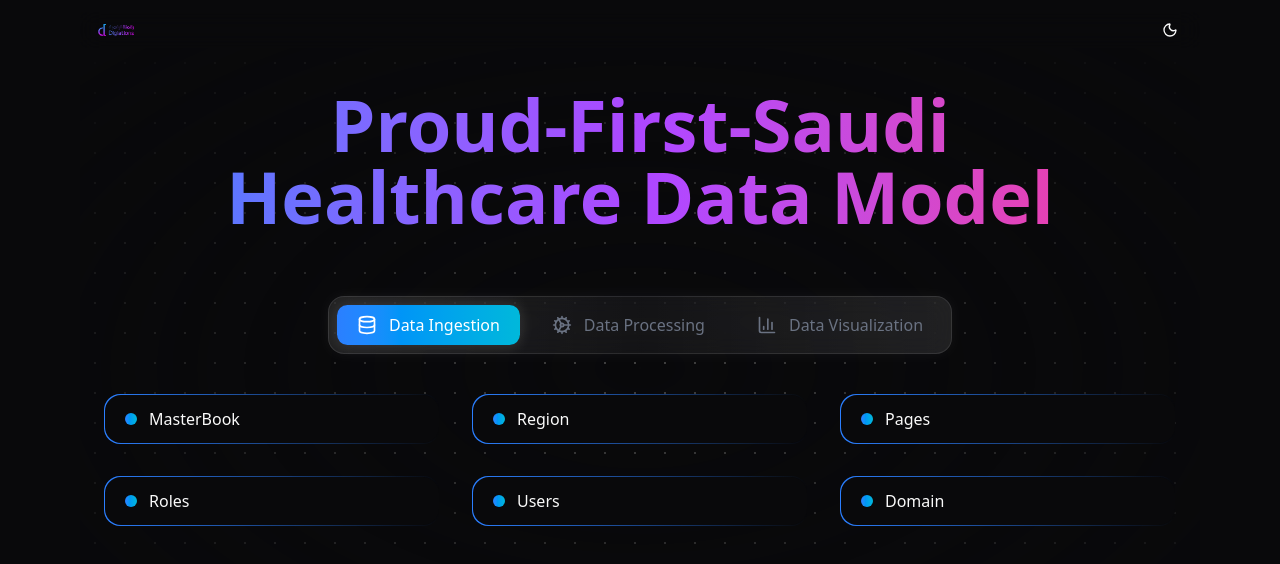
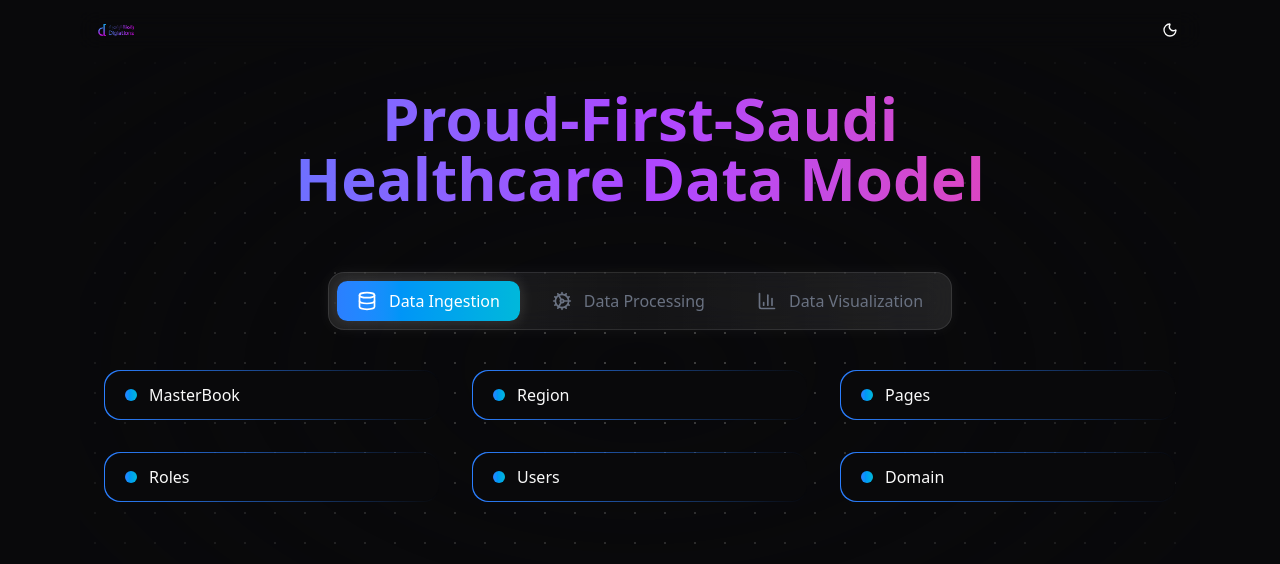
Before and after one commit to omarmohammed271/Wisys, a React (Vite) app in the folder dashboard/: page /Clinical in a window 1280 px wide. Shown: the top 564 px of the page. Built offline with nearby package versions, Linux system fonts and the light colour scheme.

Commit message:
Make titles smaller

```diff
--- a/dashboard/src/pages/Clinical.tsx
+++ b/dashboard/src/pages/Clinical.tsx
@@ -120,10 +120,10 @@ export default function Clinical() {
           transition={{ duration: 0.8 }}
         >
           <h1
-            className="text-3xl sm:text-5xl lg:text-7xl font-extrabold bg-clip-text text-transparent bg-gradient-to-r from-blue-500 via-purple-500 to-pink-500"
+            className="text-3xl sm:text-5xl lg:text-6xl font-extrabold bg-clip-text text-transparent bg-gradient-to-r from-blue-500 via-purple-500 to-pink-500"
             style={{ fontFamily: "system-ui, -apple-system, sans-serif" }}
           >
-            Proud-First-Saudi Healthcare Data Model
+            Proud-First-Saudi <br/> Healthcare Data Model
           </h1>
         </motion.div>
 
--- a/dashboard/src/pages/NonClinical.tsx
+++ b/dashboard/src/pages/NonClinical.tsx
@@ -63,10 +63,10 @@ export default function NonClinical() {
           transition={{ duration: 0.8 }}
         >
           <h1
-            className="text-3xl sm:text-5xl lg:text-7xl md:h-40 font-extrabold bg-clip-text text-transparent text-wrap bg-gradient-to-r from-blue-500 via-purple-500 to-pink-500"
+            className="text-3xl sm:text-5xl lg:text-6xl md:h-33 font-extrabold bg-clip-text text-transparent text-wrap bg-gradient-to-r from-blue-500 via-purple-500 to-pink-500"
             style={{ fontFamily: "system-ui, -apple-system, sans-serif" }}
           >
-            Non-Healthcare Enterprise Ecosystem
+            Non-Healthcare <br /> Enterprise Ecosystem
           </h1>
         </motion.div>
 
```
